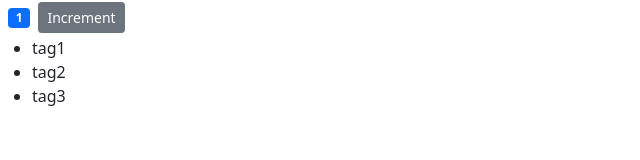
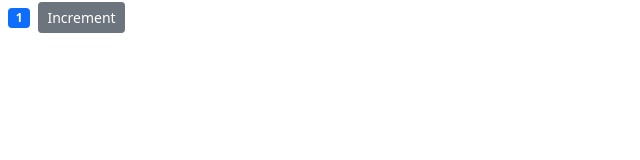
Before and after one commit to jimmymano/counter-app, a React (Create React App) app: page / in a window 1280 px wide. Shown: the top 160 px of the page, without its empty margins (0-640 px from the left). Built offline with nearby package versions, Linux system fonts and the light colour scheme.

Commit message:
implemented increment with setState binding event handler

```diff
--- a/src/components/counter.jsx
+++ b/src/components/counter.jsx
@@ -3,19 +3,27 @@ import React, { Component } from "react";
 class Counter extends Component {
   state = {
     count: 1,
-    tags: ["tag1", "tag2", "tag3"],
+  };
+
+  //   constructor() {
+  //     super();
+  //     this.handleIncrement = this.handleIncrement.bind(this);
+  //   }
+
+  handleIncrement = () => {
+    this.setState({ count: this.state.count + 1 });
   };
 
   render() {
     return (
       <React.Fragment>
         <span className={this.getBadgeClasses()}>{this.formatCount()}</span>
-        <button className="btn btn-secondary btn-sm">Increment</button>
-        <ul>
-          {this.state.tags.map((tag) => (
-            <li key={tag}>{tag}</li>
-          ))}
-        </ul>
+        <button
+          onClick={this.handleIncrement}
+          className="btn btn-secondary btn-sm"
+        >
+          Increment
+        </button>
       </React.Fragment>
     );
   }
--- a/src/index.js
+++ b/src/index.js
@@ -1,7 +1,7 @@
 import React from "react";
 import ReactDOM from "react-dom";
 import "./index.css";
-import App from "./App";
+// import App from "./App";
 import reportWebVitals from "./reportWebVitals";
 import "bootstrap/dist/css/bootstrap.css";
 import Counter from "./components/counter";
```
